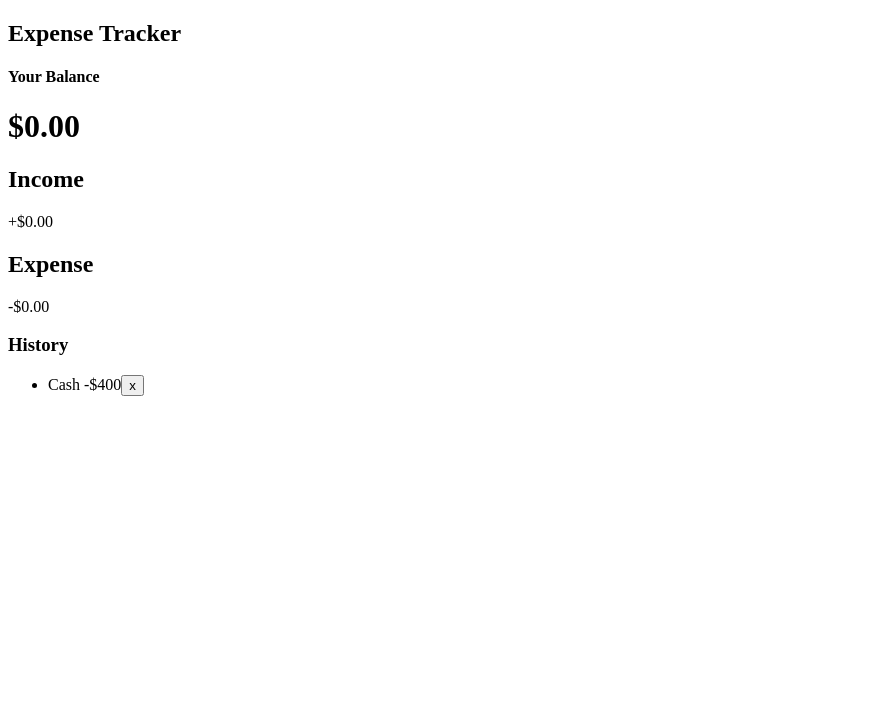
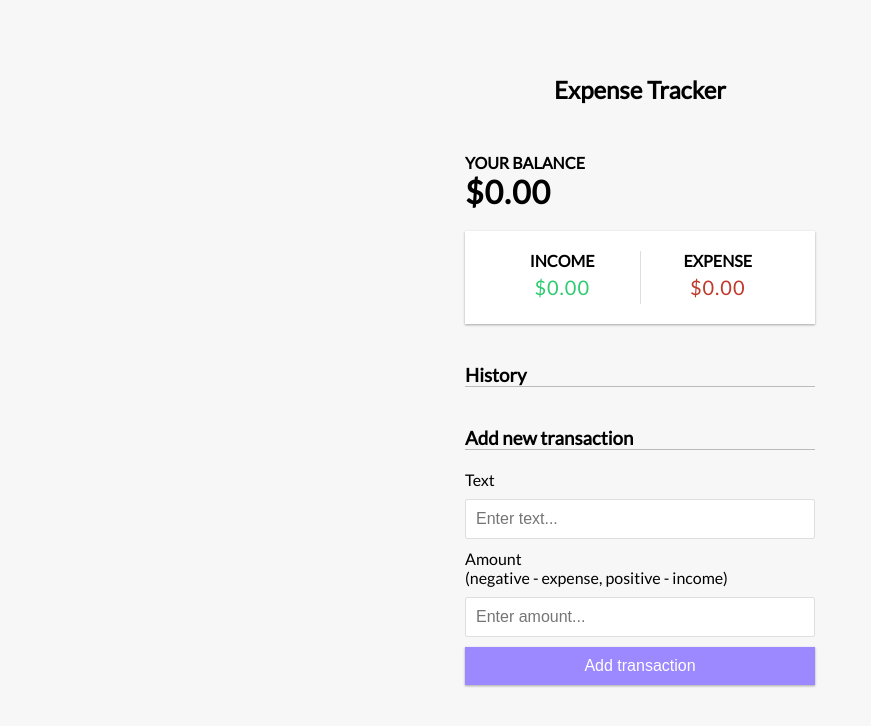
Before and after one commit to mustafadurmaz/javascript, a plain HTML site: page expense_tracker/index.html in a window 1280 px wide. Shown: the whole page, without its empty margins (0-871 px from the left). Drawn offline with Linux system fonts and the light colour scheme.

Commit message:
Expense Tracker

```diff
--- a/expense_tracker/index.html
+++ b/expense_tracker/index.html
@@ -16,19 +16,32 @@
 
         <div class="inc-exp-container">
             <div>
-                <h2>Income</h2>
+                <h4>Income</h4>
                 <p id="money-plus" class="money plus">+$0.00</p>
             </div>
             <div>
-                <h2>Expense</h2>
+                <h4>Expense</h4>
                 <p id="money-minus" class="money minus">-$0.00</p>
             </div>
         </div>
 
         <h3>History</h3>
         <ul id="list" class="list">
-            <li class="minus">Cash <span>-$400</span><button class="delete-btn">x</button></li>
+            <!-- <li class="minus">Cash <span>-$400</span><button class="delete-btn">x</button></li> -->
         </ul>
+
+        <h3>Add new transaction</h3>
+        <form id="form">
+            <div class="form-control">
+                <label for="text">Text</label>
+                <input type="text" id="text" placeholder="Enter text...">
+            </div>
+            <div class="form-control">
+                <label for="amount">Amount <br>(negative - expense, positive - income)</label>
+                <input type="number" id="amount" placeholder="Enter amount...">
+            </div>
+            <button class="btn">Add transaction</button>
+        </form>
     </div>
 
 
--- a/expense_tracker/script.js
+++ b/expense_tracker/script.js
@@ -0,0 +1,120 @@
+const balance=document.getElementById('balance');
+const money_plus=document.getElementById('money-plus');
+const money_minus=document.getElementById('money-minus');
+const list=document.getElementById('list');
+const form=document.getElementById('form');
+const text=document.getElementById('text');
+const amount=document.getElementById('amount');
+
+//const dummyTransactions=[
+//   {id:1, text:'Flower', amount: -20},
+//    {id:2, text:'Salary', amount: 300},
+//   {id:3, text:'Book', amount: -10},
+//    {id:4, text:'Camera', amount: 150},
+
+//];
+
+const localStorageTransactions=JSON.parse(localStorage.getItem('transactions'));
+
+let transactions=localStorage.getItem('transactions')!==null?localStorageTransactions:[];
+
+//Add transaction
+
+function addTransaction(e){
+    e.preventDefault();
+
+    if(text.value.trim()===''||amount.value.trim()===''){
+        alert('Please add a text and amount')
+    } else{
+        const transaction={
+            id:generateID(),
+            text:text.value,
+            amount:+amount.value
+        };
+
+        transactions.push(transaction);
+
+        addTransactionDOM(transaction);
+
+        updateValues();
+
+        updateLocalStorage();
+
+        text.value='';
+        amount.value='';
+    }
+}
+
+//Generte random ID
+
+function generateID(){
+    return Math.floor(Math.random()*100000000);
+}
+
+//Add transActions to DOM list
+function addTransactionDOM(transaction){
+    //Get sign
+const sign=transaction.amount<0?'-':'+';
+
+const item=document.createElement('li');
+
+//Add class based on value
+item.classList.add(transaction.amount<0?'minus':'plus');
+
+item.innerHTML=`
+    ${transaction.text}<span>${sign}${Math.abs(
+        transaction.amount
+        )}</span>
+    <button class="delete-btn" onclick="removeTransaction(${transaction.id})">x</button>
+`
+list.appendChild(item);
+}
+
+//Update the balance, income and expense
+function updateValues(){
+    const amounts=transactions.map(transaction=>
+    transaction.amount);
+
+    const total=amounts.reduce((acc,item)=>(acc+=item),0).toFixed(2);
+
+    const income=amounts
+                    .filter(item=>item>0)
+                    .reduce((acc,item) => (acc+=item),0)
+                    .toFixed(2);
+
+    const expense=(
+                amounts.filter(item=>item<0).reduce((acc,item) => (acc+=item),0)*-1).toFixed(2);
+
+    balance.innerText=`$${total}`;
+    money_plus.innerText=`$${income}`;
+    money_minus.innerText=`$${expense}`;
+
+
+}
+
+//Remove transaction by ID
+function removeTransaction(id){
+    transactions=transactions.filter(transaction=>transaction.id!==id);
+
+    updateLocalStorage();
+
+    init();
+}
+
+//Update local storage transactions
+
+function updateLocalStorage(){
+    localStorage.setItem('transactions', JSON.stringify(transactions));
+}
+
+//init app
+function init(){
+    list.innerHTML='';
+
+    transactions.forEach(addTransactionDOM);
+    updateValues();
+}
+
+init();
+
+form.addEventListener('submit',addTransaction)
--- a/expense_tracker/style.css
+++ b/expense_tracker/style.css
@@ -0,0 +1,147 @@
+@import url('https://fonts.googleapis.com/css?family=Lato&display=swap');
+
+:root{
+    --box-shadow: 0 1px 3px rgba(0, 0, 0, 0.12), 0 1px 2px rgba(0, 0, 0, 0.24);
+}
+
+*{
+    box-sizing: border-box;
+}
+
+body{
+    background-color: #f7f7f7;
+    display: flex;
+    flex-direction: column;
+    align-items: center;
+    justify-content: center;
+    min-height: 100vh;
+    margin: 0;
+    font-family: 'Lato', sans-serif;
+}
+
+.container{
+    margin: 30px auto;
+    width: 350px;
+}
+
+h1{
+    letter-spacing: 1px;
+    margin: 0;
+}
+
+h3{
+    border-bottom: 1px solid #bbb;
+    margin: 40px 0 10px;
+}
+
+h4{
+    margin: 0;
+    text-transform: uppercase;
+}
+
+.inc-exp-container{
+    background-color: white;
+    box-shadow: var(--box-shadow);
+    padding: 20px;
+    display: flex;
+    justify-content: space-between;
+    margin: 20px 0;
+}
+
+.inc-exp-container > div{
+    flex: 1;
+    text-align: center;
+}
+
+.inc-exp-container > div:first-of-type{
+    border-right: 1px solid #dedede;
+}
+
+.money{
+    font-size: 20px;
+    letter-spacing: 1px;
+    margin: 5px 0;
+}
+
+.money.plus{
+    color: #2ecc71;
+}
+
+.money.minus{
+    color: #c0392b;
+}
+
+label{
+    display: inline-block;
+    margin: 10px 0;
+}
+
+input[type='text'], input[type='number'] {
+    border: 1px solid #dedede;
+    border-radius: 2px;
+    display: block;
+    font-size: 16px;
+    padding: 10px;
+    width: 100%;
+}
+
+.btn{
+    background-color: #9c88ff;
+    box-shadow: var(--box-shadow);
+    color: #fff;
+    border: 0;
+    display: block;
+    font-size: 16px;
+    margin: 10px 0 30px;
+    padding: 10px;
+    width: 100%;
+}
+
+.list{
+    list-style-type: none;
+    padding: 0;
+    margin-bottom: 40px;
+}
+
+.btn:focus, .delete:focus{
+    outline:0;
+}
+
+.list li{
+    background-color: #fff;
+    box-shadow: var(--box-shadow);
+    color: #333;
+    display: flex;
+    justify-content: space-between;
+    position: relative;
+    padding: 10px;
+    margin: 10px 0;
+}
+
+.list li.plus{
+    border-right: 5px solid #2ecc71 ;
+}
+
+.list li.minus{
+    border-right: 5px solid #c0392b ;
+}
+
+.delete-btn{
+    cursor: pointer;
+    background-color: #e74c3c;
+    border: 0;
+    color: #fff;
+    font-size: 20px;
+    line-height: 20px;
+    padding: 2px 5px;
+    position: absolute;
+    top: 50%;
+    left: 0;
+    transform: translate(-100%, -50%);
+    opacity: 0;
+    transition: opacity 0.3s ease;
+}
+
+.list li:hover .delete-btn{
+    opacity: 1;
+}
```
